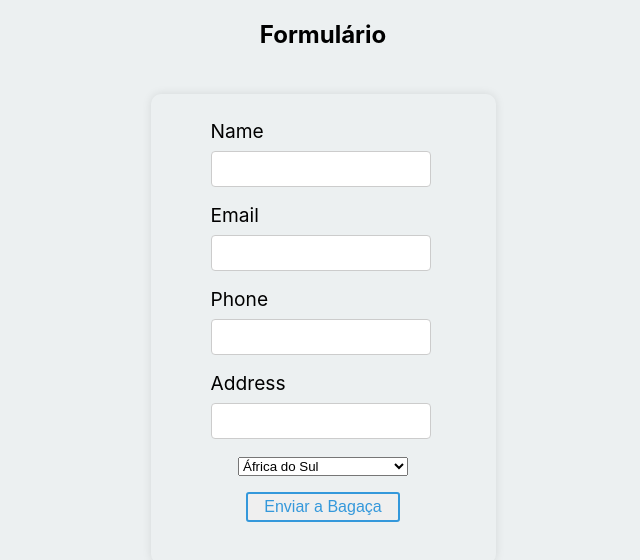
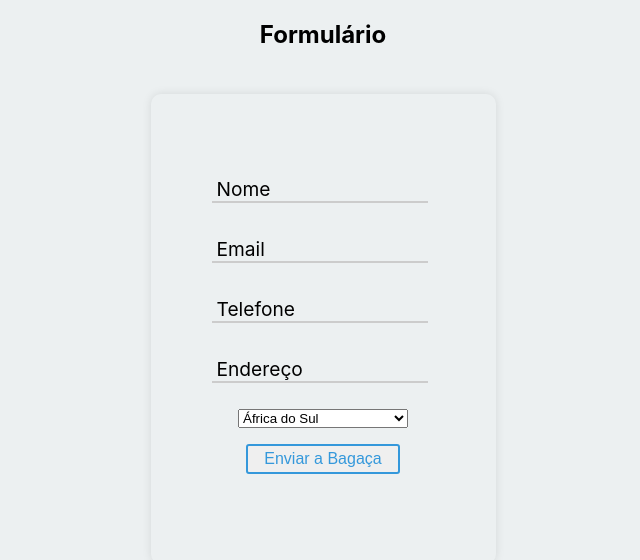
Before and after one commit to madruga665/react-test-app, a React (Create React App) app: page /form in a window 1280 px wide. Shown: the top 560 px of the page, without its empty margins (317-957 px from the left). Built offline with nearby package versions, Linux system fonts and the light colour scheme.

Commit message:
add efeito label flutuante no InputField

```diff
--- a/src/Pages/FormsPage/index.jsx
+++ b/src/Pages/FormsPage/index.jsx
@@ -21,10 +21,10 @@ const FormsPage = () => {
     <div className={styles.FormsPageContainer}>
       <h2>Formulário</h2>
       <Form handleSubmit={handleSubmit(onSubmit)}>
-        <InputField id='name' label='Name' type='text' register={register} errors={errors} />
+        <InputField id='name' label='Nome' type='text' register={register} errors={errors} />
         <InputField id='email' label='Email' type='email' register={register} errors={errors} />
-        <InputField id='phone' label='Phone' type='text' register={register} errors={errors} />
-        <InputField id='address' label='Address' type='text' register={register} errors={errors} />
+        <InputField id='phone' label='Telefone' type='text' register={register} errors={errors} />
+        <InputField id='address' label='Endereço' type='text' register={register} errors={errors} />
         <InputDropdown register={register} />
         <Button type='submit' title={"Enviar a Bagaça"}/>
       </Form>
--- a/src/components/InputField/index.jsx
+++ b/src/components/InputField/index.jsx
@@ -1,11 +1,11 @@
 import React from "react";
-import { InputContainer } from "./styles.js";
+import { InputContainer, LabelStyled ,InputStyled } from "./styles.js";
 
 const InputField = ({ label, type, id, register, errors }) => {
   return (
     <InputContainer>
-      <label htmlFor={id}>{label}</label>
-      <input type={type} id={id} {...register(id)} />
+      <InputStyled placeholder=" " type={type} id={id} {...register(id)} />
+      <LabelStyled htmlFor={id}>{label}</LabelStyled>
       {errors[id] && <span>{errors[id].message}</span>}
     </InputContainer>
   );
--- a/src/components/InputField/styles.js
+++ b/src/components/InputField/styles.js
@@ -1,26 +1,46 @@
-import styled from 'styled-components';
+import styled from "styled-components";
+import { Colors } from "../../styles/variables";
 
-export const InputContainer = styled.div `
+export const InputContainer = styled.div`
+  position: relative;
   display: flex;
-  flex-direction: column;
+  flex-direction: column-reverse;
   align-items: flex-start;
-  margin-bottom: 1rem;
+  margin-bottom: 1.5rem;
+`;
 
-  label {
-    font-size: 1.2rem;
-    margin-bottom: 0.5rem;
+export const InputStyled = styled.input`
+  width: 90%;
+  padding: 0.5rem;
+  border: none;
+  background-color: transparent;
+  border-bottom: 2px solid #ccc;
+  font-size: 1rem;
+  color: #333;
+  transition: 500ms;
+  color: ${Colors.primaryBlue};
+
+  &::placeholder {
+    color: transparent
   }
 
-  input {
-    width: 90%;
-    padding: 0.5rem;
-    border: 1px solid #ccc;
-    border-radius: 0.25rem;
-    font-size: 1rem;
-    color: #333;
-    &:focus {
-      outline: none;
-      border-color: #333;
-    }
+  &:focus {
+    outline: none;
+    border-color: ${Colors.primaryBlue};
   }
 `;
+
+export const LabelStyled = styled.label`
+  font-size: 1.2rem;
+  position: absolute;
+  pointer-events: none;
+  left: 5px;
+  top: 10px;
+  transition: 500ms;
+
+  ${InputStyled}:focus ~ &, input:not(:placeholder-shown) ~ & {
+    top: -18px;
+    font-size: 14px;
+    color: ${Colors.primaryBlue};
+  }
+`;
```
